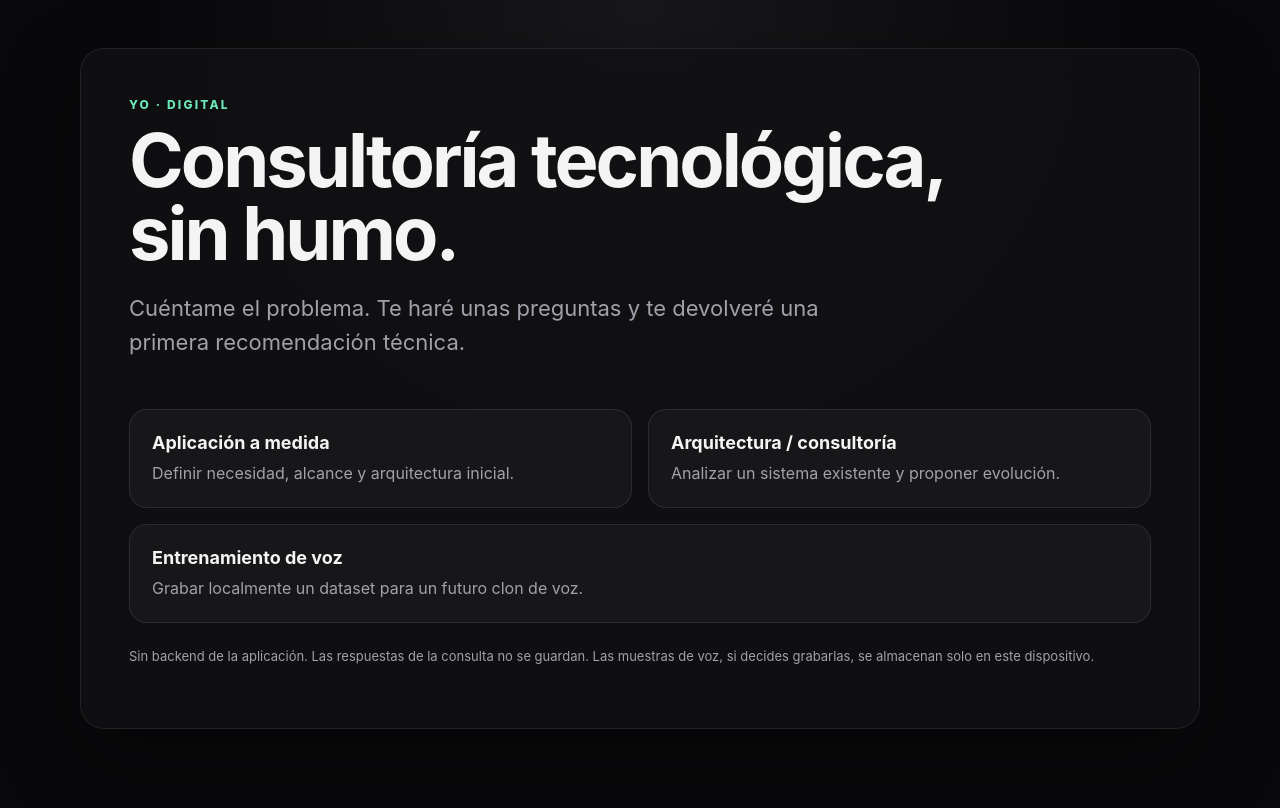
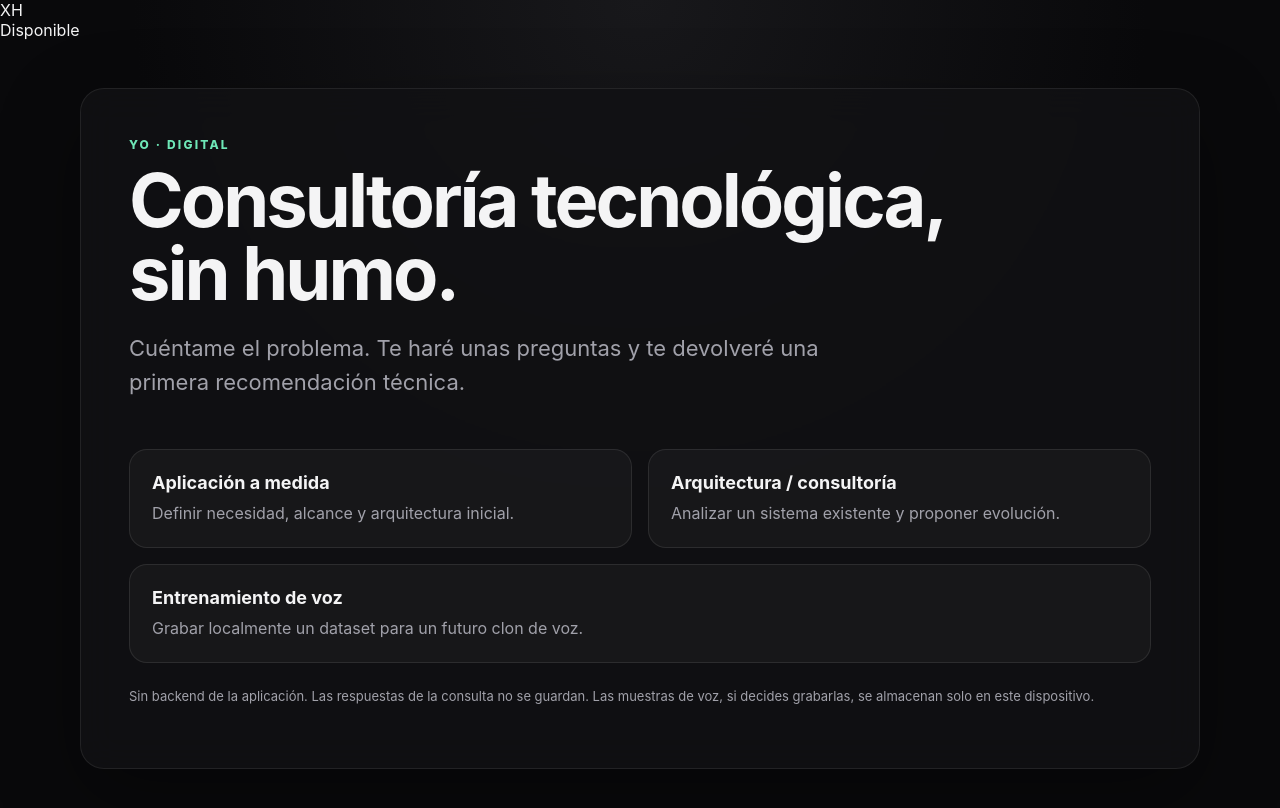
Before and after one commit to mundoinformaticacanaria/yo-digital, a website with bundled scripts: page src/ui/shell.html in a window 1280 px wide. Built offline with nearby package versions, Linux system fonts and the light colour scheme.

Commit message:
feat: add avatar host to UI shell (#3)

```diff
--- a/src/ui/shell.html
+++ b/src/ui/shell.html
@@ -8,6 +8,7 @@
   <link rel="stylesheet" href="./styles.css">
 </head>
 <body>
+  <aside id="avatar-root" class="avatar-stage" aria-live="polite"></aside>
   <div id="app"></div>
   <script type="module" src="../main.js"></script>
 </body>
```
